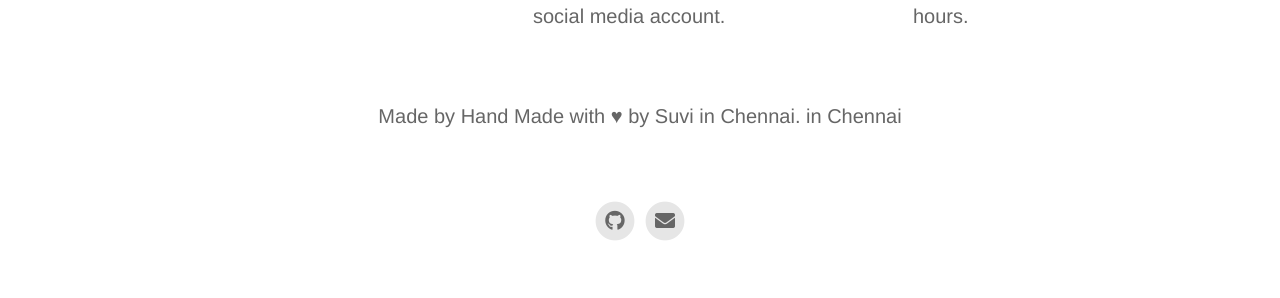
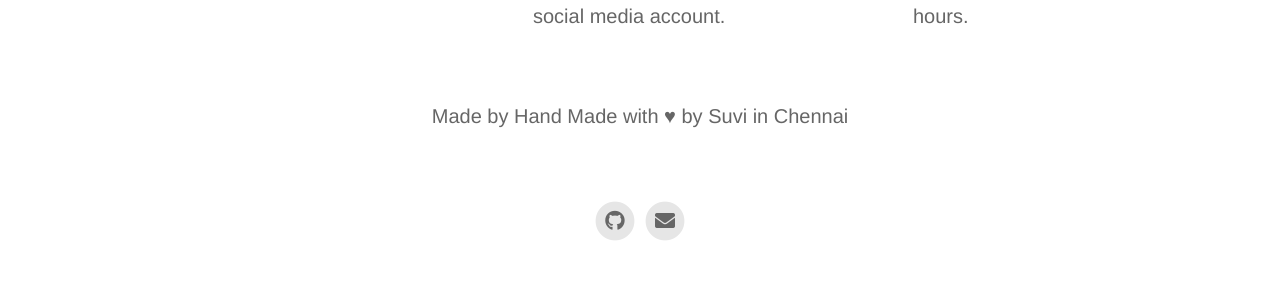
Before and after one commit to vigneshghub/bookish-winner, a Jekyll site: the page built from index.html, in a window 1280 px wide. Shown: the part 1563-1861 px from the top of the page. Built offline with Jekyll 4.4.1, drawn with Linux system fonts in a browser that asks for light colours; nearby versions of some CDN libraries.

Commit message:
Update _config.yml

```diff
--- a/_config.yml
+++ b/_config.yml
@@ -16,7 +16,7 @@ enable_smart_app_banner                   : true
 
 
 # Information About Yourself
-your_name                                 : Hand Made with ♥ by Suvi in Chennai.
+your_name                                 : Hand Made with ♥ by Suvi
 your_link                                 :
 your_city                                 : Chennai
 email_address                             : mail@example.com
```
